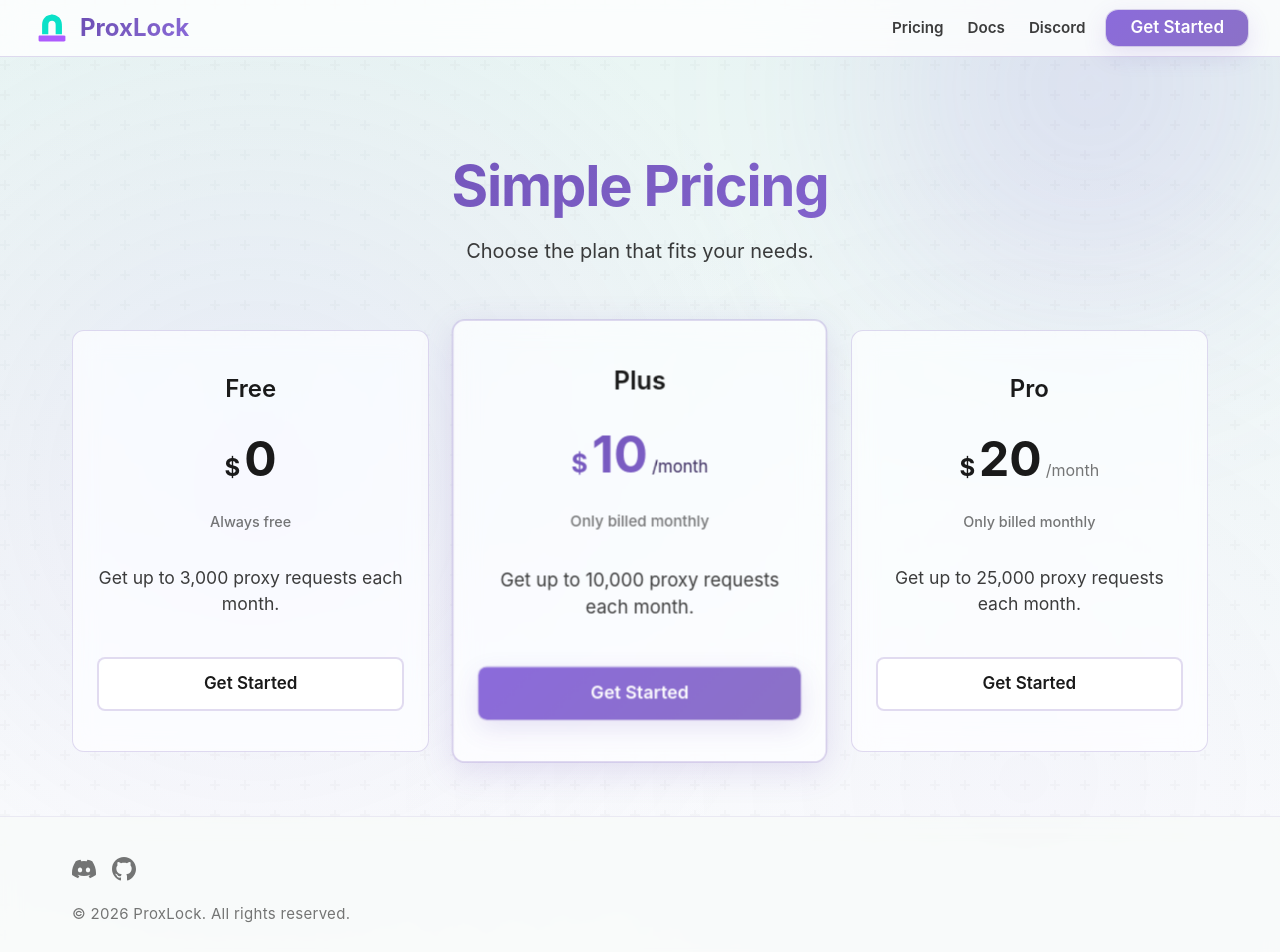
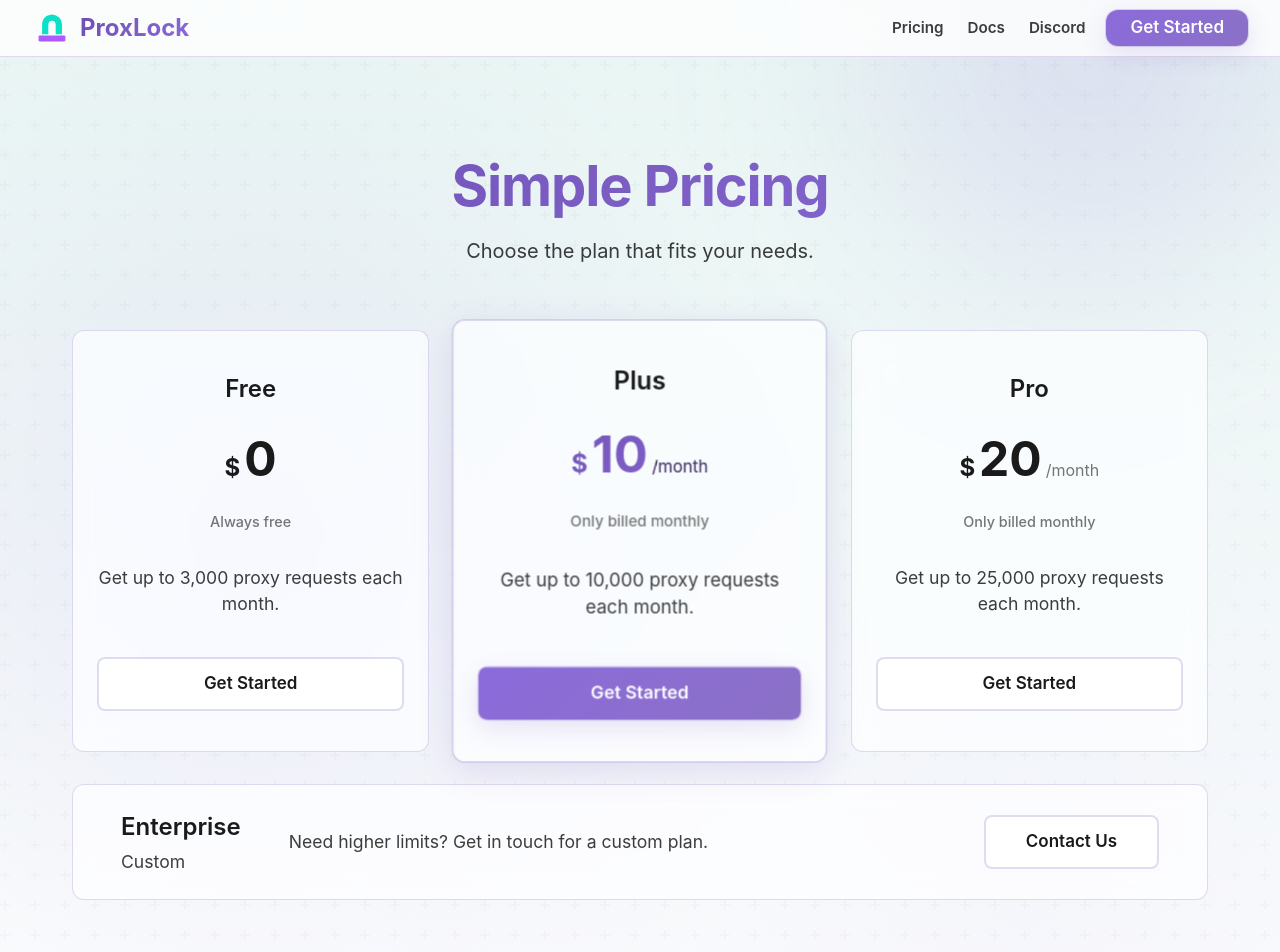
Before and after one commit to ProxLock/Landing, a React (Vite) app: page /pricing in a window 1280 px wide. Shown: the top 952 px of the page. Built offline with nearby package versions, Linux system fonts and the light colour scheme; no server answers.

Commit message:
add enterprise custom pricing option

```diff
--- a/src/App.css
+++ b/src/App.css
@@ -1015,6 +1015,53 @@ html {
   .pricing-grid {
     grid-template-columns: repeat(3, 1fr);
   }
+
+  .pricing-card.full-width {
+    grid-column: 1 / -1;
+    display: flex;
+    flex-direction: row;
+    align-items: center;
+    justify-content: flex-start;
+    text-align: left;
+    padding: 1.5rem 3rem;
+    gap: 3rem;
+  }
+
+  .pricing-card.full-width .plan-header-group {
+    display: flex;
+    flex-direction: column;
+    align-items: flex-start;
+  }
+
+  .pricing-card.full-width .plan-name {
+    margin-bottom: 0.25rem;
+    font-size: 1.5rem;
+    color: var(--text-primary);
+  }
+
+  .pricing-card.full-width .plan-price {
+    margin-bottom: 0;
+    font-size: 1.1rem;
+    font-weight: 400;
+    color: var(--text-secondary);
+  }
+
+  .pricing-card.full-width .plan-billing {
+    display: none;
+  }
+
+  .pricing-card.full-width .plan-description {
+    margin-bottom: 0;
+    max-width: 500px;
+  }
+
+  .pricing-card.full-width .plan-btn {
+    width: auto;
+    padding-left: 2.5rem;
+    padding-right: 2.5rem;
+    white-space: nowrap;
+    margin-left: auto;
+  }
 }
 
 .pricing-card {
--- a/src/pages/Pricing.tsx
+++ b/src/pages/Pricing.tsx
@@ -45,6 +45,19 @@ function Pricing() {
                         <p className="plan-description">Get up to 25,000 proxy requests each month.</p>
                         <a href="https://app.proxlock.dev" className="btn btn-secondary plan-btn">Get Started</a>
                     </div>
+
+                    {/* Enterprise Plan */}
+                    <div className="pricing-card full-width">
+                        <div className="plan-header-group">
+                            <h3 className="plan-name">Enterprise</h3>
+                            <div className="plan-price">
+                                Custom
+                            </div>
+                        </div>
+                        <p className="plan-billing">Contact us for details</p>
+                        <p className="plan-description">Need higher limits? Get in touch for a custom plan.</p>
+                        <a href="mailto:morris@proxlock.dev" className="btn btn-secondary plan-btn">Contact Us</a>
+                    </div>
                 </div>
             </div>
 
```
